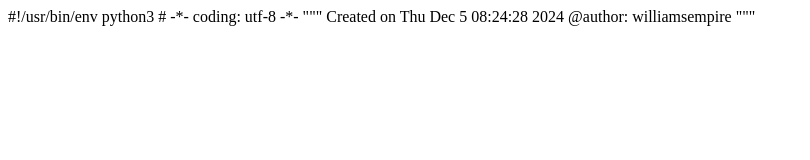
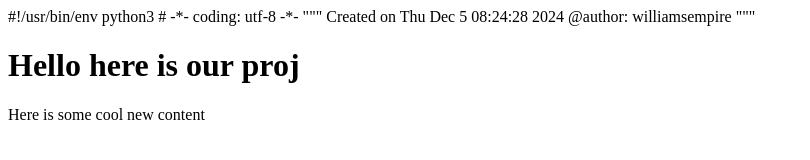
Before and after one commit to CyberSnorlax/ChatGpt-Reviews-Sentiment-Analysis, a plain HTML site: page index.html in a window 1280 px wide. Shown: the whole page, without its empty margins (0-810 px from the left). Drawn offline with Linux system fonts and the light colour scheme.

Commit message:
Added content to index.html

```diff
--- a/index.html
+++ b/index.html
@@ -10,10 +10,11 @@ Created on Thu Dec  5 08:24:28 2024
 <html lang="en">
 <head>
     <meta charset="UTF-8">
-    <meta name="viewport" content="width=device-width, initial-scale=1.0">
+    <meta name="viewport" content="width=, initial-scale=1.0">
     <title>Document</title>
 </head>
 <body>
-
+    <h1>Hello here is our proj</h1>
+    <p>Here is some cool new content</p>
 </body>
 </html>
```
Also changed, not shown: 1 other file.
